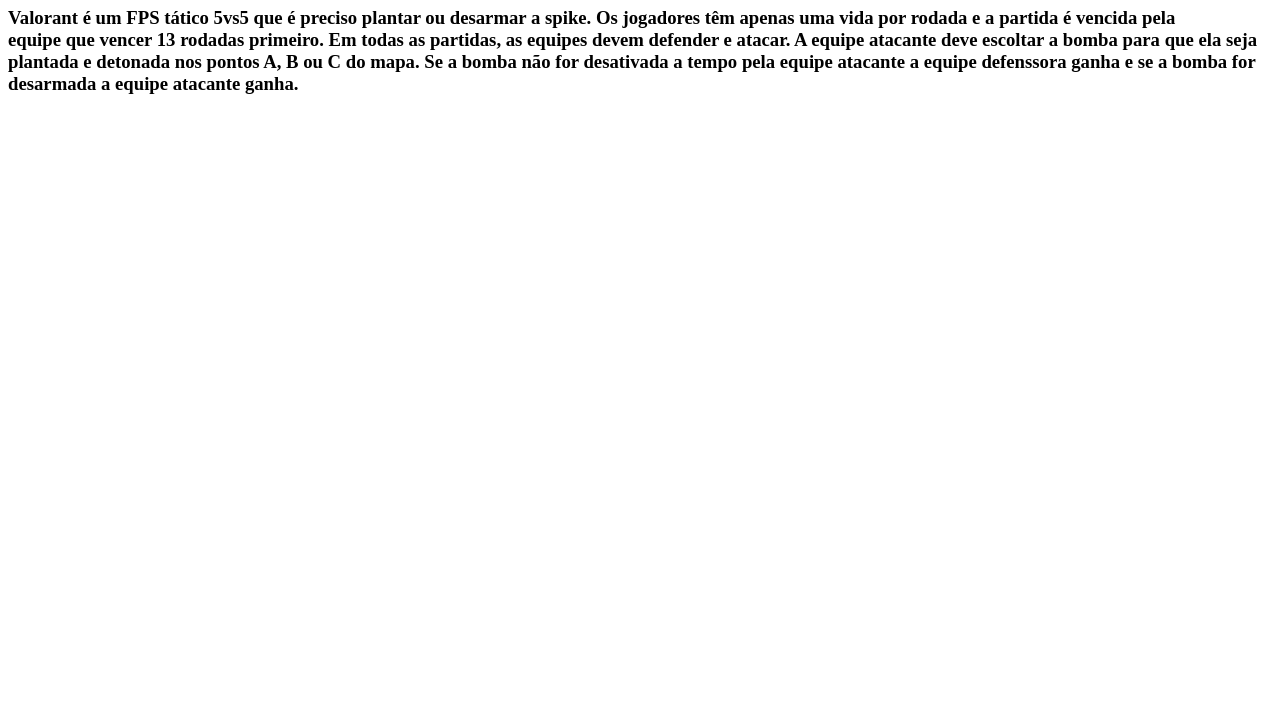
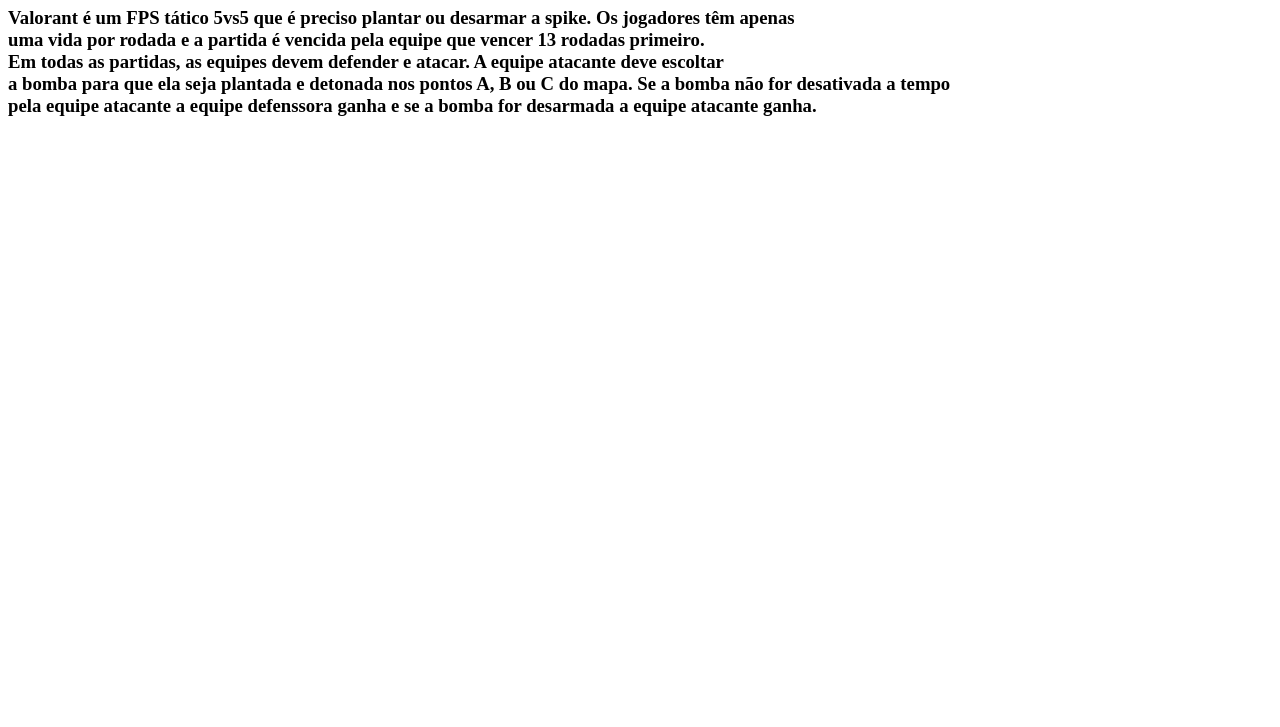
Before and after one commit to Vinicius-Gomes-Meurer/curriculo, a plain HTML site: page index.html in a window 1280 px wide. Shown: the part 73-800 px from the top of the page. Drawn offline with Linux system fonts and the light colour scheme.

Commit message:
Update index.html

```diff
--- a/index.html
+++ b/index.html
@@ -8,11 +8,11 @@
 <body>
     <h1>Valorant</h1>
     <h3>Valorant é um FPS tático 5vs5 que é preciso plantar ou desarmar a spike.
-         Os jogadores têm apenas uma vida por rodada e a partida é vencida pela <br>
-          equipe que vencer 13 rodadas primeiro. Em todas as partidas, as equipes
-           devem defender e atacar. A equipe atacante deve escoltar a bomba para
+         Os jogadores têm apenas <br> uma vida por rodada e a partida é vencida pela
+          equipe que vencer 13 rodadas primeiro. <br> Em todas as partidas, as equipes
+           devem defender e atacar. A equipe atacante deve escoltar <br> a bomba para
            que ela seja plantada e detonada nos pontos A, B ou C do mapa. Se a bomba
-            não for desativada a tempo pela equipe atacante a equipe defenssora ganha
+            não for desativada a tempo <br> pela equipe atacante a equipe defenssora ganha
         e se a bomba for desarmada a equipe atacante ganha.</h3>
 
 
```
